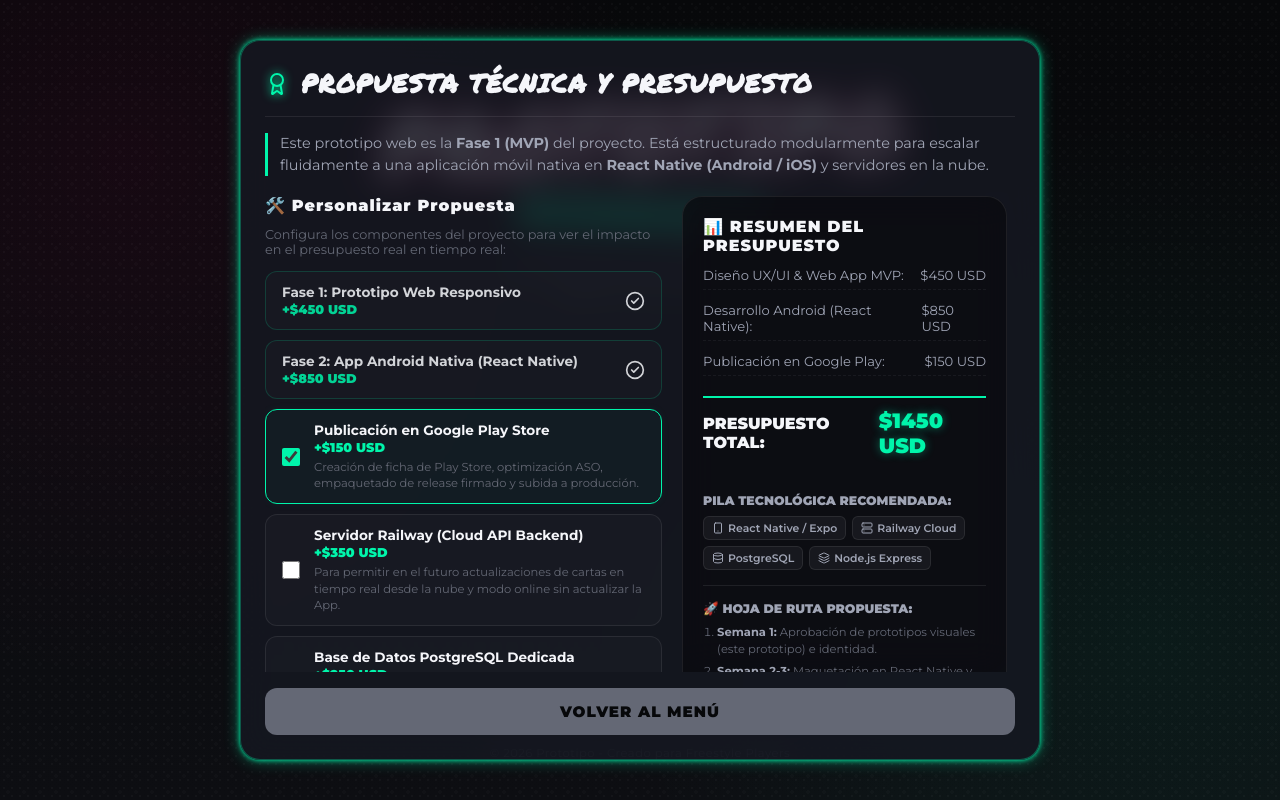
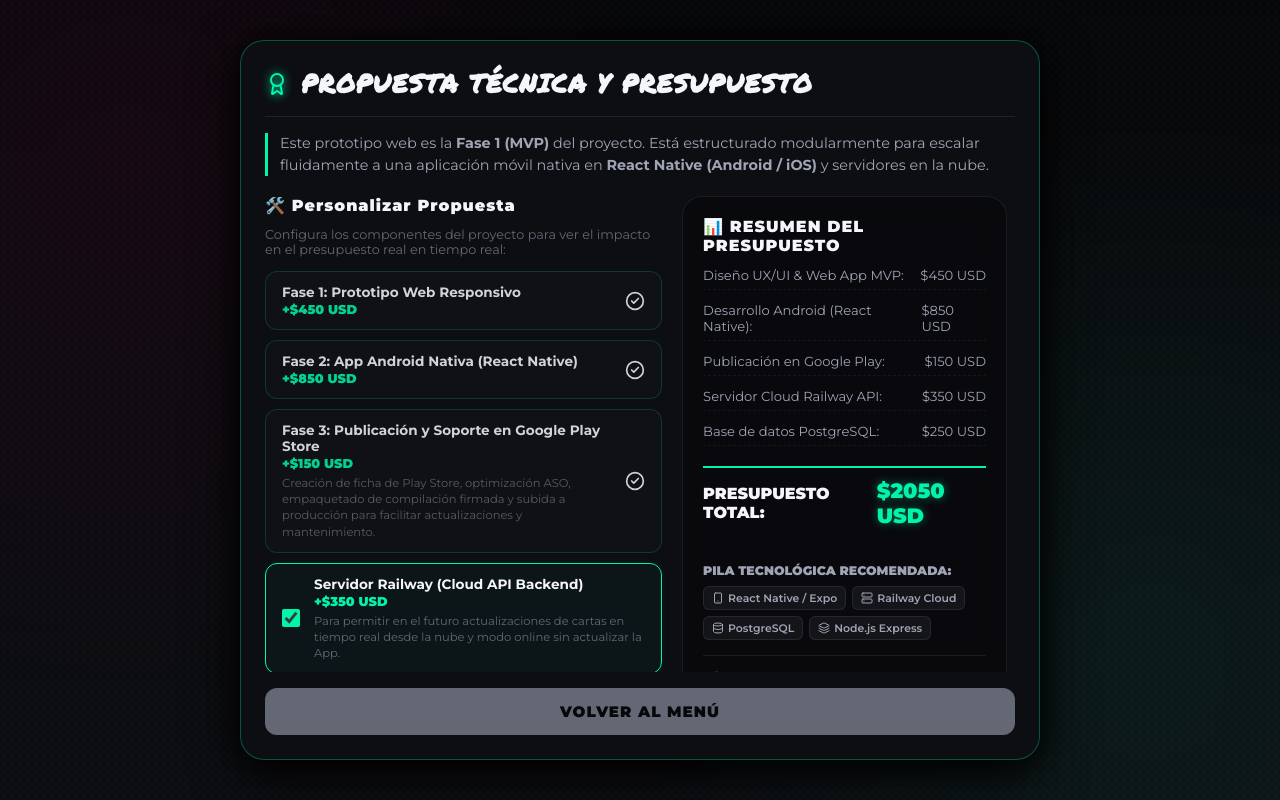
Before and after one commit to rontubot/barrzjuego, a React (Vite) app: page / in a window 1280 px wide. Both pictures are taken after a click on the button "Ver Propuesta y Presupuesto". Built offline with nearby package versions, Linux system fonts and the light colour scheme; a web font is replaced by a local one.

Commit message:
fix: make proposal panel opaque, set default checked budgets, lock google play store, and update web title to prototipo freestyle

```diff
--- a/index.html
+++ b/index.html
@@ -2,9 +2,9 @@
 <html lang="en">
   <head>
     <meta charset="UTF-8" />
-    <link rel="icon" type="image/svg+xml" href="/favicon.svg" />
+    <link rel="icon" type="image/svg+xml" href="./favicon.svg" />
     <meta name="viewport" content="width=device-width, initial-scale=1.0" />
-    <title>temp-vite</title>
+    <title>Prototipo Freestyle</title>
   </head>
   <body>
     <div id="root"></div>
--- a/package.json
+++ b/package.json
@@ -1,5 +1,5 @@
 {
-  "name": "temp-vite",
+  "name": "prototipo-freestyle",
   "private": true,
   "version": "0.0.0",
   "type": "module",
--- a/src/components/Splash.css
+++ b/src/components/Splash.css
@@ -156,6 +156,9 @@
   justify-content: space-between;
   z-index: 10;
   overflow: hidden;
+  background: #0d0e12 !important; /* Fuerza fondo sólido oscuro opaco */
+  box-shadow: 0 15px 50px rgba(0, 0, 0, 0.95), 0 0 30px rgba(0, 0, 0, 0.7);
+  border-radius: 24px;
 }
 
 .panel-header {
--- a/src/components/Splash.tsx
+++ b/src/components/Splash.tsx
@@ -10,10 +10,10 @@ export const Splash: React.FC<SplashProps> = ({ onStartGame }) => {
   const [showRules, setShowRules] = useState(false);
   const [showBudget, setShowBudget] = useState(false);
 
-  // Opciones de presupuesto interactivo
-  const [includeBackend, setIncludeBackend] = useState(false);
-  const [includeDatabase, setIncludeDatabase] = useState(false);
-  const [includePlayStore, setIncludePlayStore] = useState(true);
+  // Opciones de presupuesto interactivo (tildadas por defecto)
+  const [includeBackend, setIncludeBackend] = useState(true);
+  const [includeDatabase, setIncludeDatabase] = useState(true);
+  const includePlayStore = true; // Google Play Store obligatorio como núcleo de la propuesta
 
   // Precios estimados en USD (ejemplo realista de mercado)
   const baseCostWeb = 450; // Prototipo Web + Hosting básico
@@ -146,18 +146,14 @@ export const Splash: React.FC<SplashProps> = ({ onStartGame }) => {
                     <CheckCircle2 className="teal-text" size={20} />
                   </div>
 
-                  <label className={`config-item clickable ${includePlayStore ? 'active' : ''}`}>
-                    <input
-                      type="checkbox"
-                      checked={includePlayStore}
-                      onChange={(e) => setIncludePlayStore(e.target.checked)}
-                    />
+                   <div className="config-item disabled-config">
                     <div className="config-info">
-                      <span className="config-title">Publicación en Google Play Store</span>
+                      <span className="config-title">Fase 3: Publicación y Soporte en Google Play Store</span>
                       <span className="config-price">+$150 USD</span>
-                      <span className="config-details">Creación de ficha de Play Store, optimización ASO, empaquetado de release firmado y subida a producción.</span>
+                      <span className="config-details">Creación de ficha de Play Store, optimización ASO, empaquetado de compilación firmada y subida a producción para facilitar actualizaciones y mantenimiento.</span>
                     </div>
-                  </label>
+                    <CheckCircle2 className="teal-text" size={20} />
+                  </div>
 
                   <label className={`config-item clickable ${includeBackend ? 'active' : ''}`}>
                     <input
```
